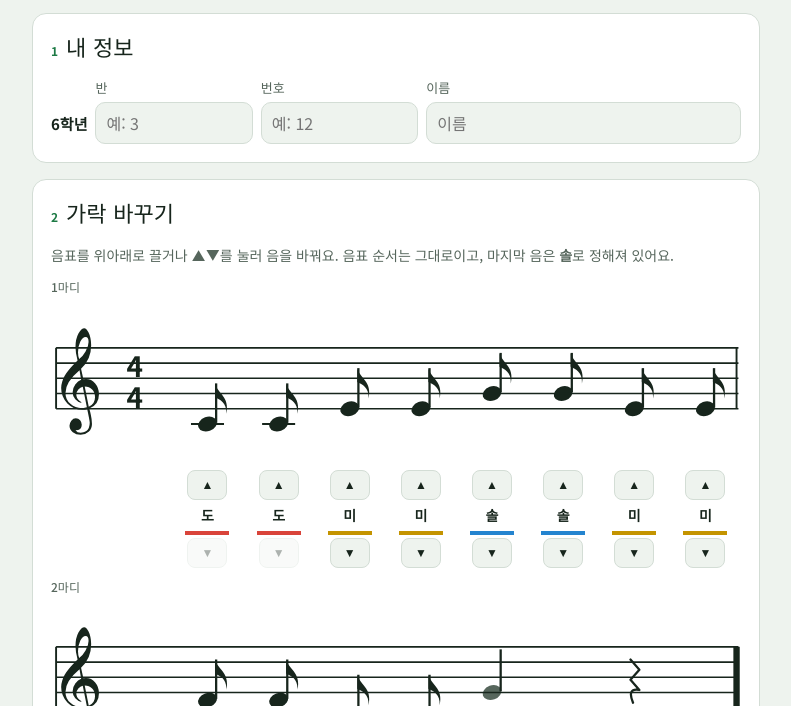
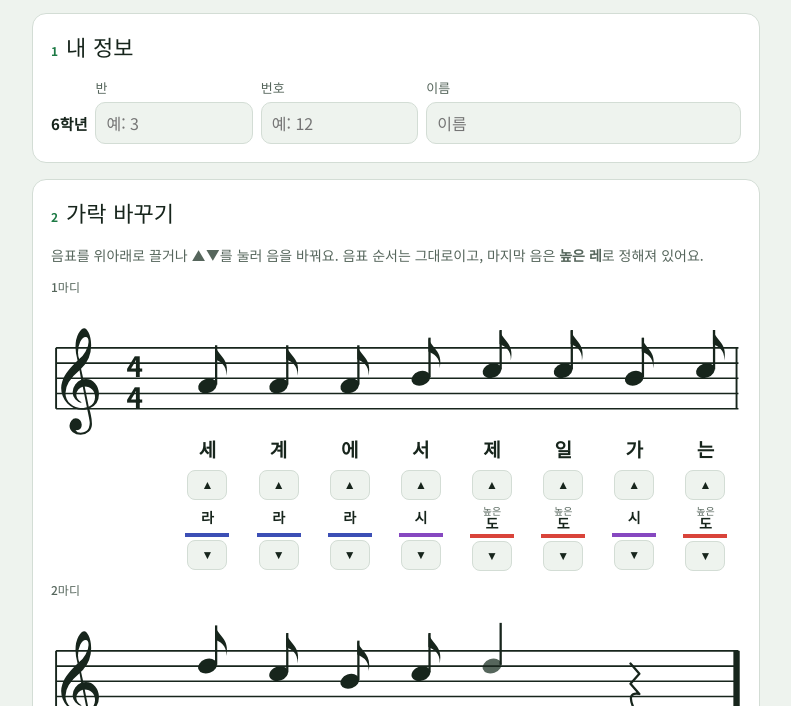
Before and after one commit to ksy050501-debug/music_shootdori, a plain HTML site: page index.html in a window 1280 px wide. Shown: the part 94-800 px from the top of the page, without its empty margins (244-1035 px from the left). Drawn offline with Linux system fonts and the light colour scheme.

Commit message:
가사 추가 및 최초 가락을 라라라시도도시도레도시도레로 변경

```diff
--- a/index.html
+++ b/index.html
@@ -13,7 +13,7 @@
   --bg: #eef3ee; --surface: #ffffff; --ink: #17251c; --muted: #56665c; --line: #d3ddd5;
   --accent: #1d7a45; --accent-soft: #dcefe3; --accent-ink: #ffffff;
   --play: #f0b400; --play-soft: #fff4cf; --ok: #1d7a45; --danger: #b3261e;
-  --p0: #d9443a; --p1: #e7801f; --p2: #c49400; --p3: #2f9a49; --p4: #2484cf; --p5: #3c4fb5; --p6: #8648c0; --p7: #d9443a;
+  --p0: #d9443a; --p1: #e7801f; --p2: #c49400; --p3: #2f9a49; --p4: #2484cf; --p5: #3c4fb5; --p6: #8648c0; --p7: #d9443a; --p8: #e7801f;
   --font-display: "Jua", "Noto Sans KR", system-ui, sans-serif;
   --font-body: "Noto Sans KR", system-ui, -apple-system, "Apple SD Gothic Neo", "Malgun Gothic", sans-serif;
   --radius: 14px;
@@ -24,7 +24,7 @@
     --bg: #0e1611; --surface: #16221a; --ink: #e5eee7; --muted: #9db0a3; --line: #2a3b30;
     --accent: #48bf78; --accent-soft: #1d3a27; --accent-ink: #08170d;
     --play: #ffcc33; --play-soft: #3a3214; --ok: #48bf78; --danger: #ff8a80;
-    --p0: #ff6f63; --p1: #ffa04d; --p2: #e8bf2c; --p3: #55c46f; --p4: #4fb0f5; --p5: #8494ff; --p6: #b98af0; --p7: #ff6f63;
+    --p0: #ff6f63; --p1: #ffa04d; --p2: #e8bf2c; --p3: #55c46f; --p4: #4fb0f5; --p5: #8494ff; --p6: #b98af0; --p7: #ff6f63; --p8: #ffa04d;
     color-scheme: dark;
   }
 }
@@ -120,7 +120,7 @@ details.teacher .inner { display: grid; gap: 8px; padding-top: 8px; }
 
   <section class="card" aria-labelledby="h-score">
     <h2 id="h-score"><span class="step">2</span>가락 바꾸기</h2>
-    <p class="hint">음표를 위아래로 끌거나 ▲▼를 눌러 음을 바꿔요. 음표 순서는 그대로이고, 마지막 음은 <b>솔</b>로 정해져 있어요.</p>
+    <p class="hint">음표를 위아래로 끌거나 ▲▼를 눌러 음을 바꿔요. 음표 순서는 그대로이고, 마지막 음은 <b>높은 레</b>로 정해져 있어요.</p>
     <div class="score" id="score"></div>
     <div class="tools">
       <button class="btn" id="btn-sample" type="button">예시 가락으로</button>
@@ -184,17 +184,17 @@ details.teacher .inner { display: grid; gap: 8px; padding-top: 8px; }
   "use strict";
   // ▼ 선생님 설정: Canva 제출 페이지 주소를 따옴표 안에 넣으세요. 비워 두면 버튼이 숨겨져요.
   const CANVA_URL = "";
-  // ▼ 선생님 설정: 가사를 따옴표 안에 넣으세요. 띄어쓰기는 무시하고 한 글자씩 음표 13개(8분음표 12개 + 마지막 솔)에 붙어요.
-  const LYRICS = "";
+  // ▼ 선생님 설정: 가사를 따옴표 안에 넣으세요. 띄어쓰기는 무시하고 한 글자씩 음표 13개(8분음표 12개 + 마지막 높은 레)에 붙어요.
+  const LYRICS = "세계에서제일가는스트라이커";
   const TEMPO = 120; // 보통 빠르게
   const SYL = Array.from(LYRICS.replace(/\s+/g, "")).slice(0, 13);
 
-  const NAMES = ["도", "레", "미", "파", "솔", "라", "시", "도"];
-  const FULL = ["도", "레", "미", "파", "솔", "라", "시", "높은 도"];
-  const FREQ = [261.63, 293.66, 329.63, 349.23, 392.0, 440.0, 493.88, 523.25];
-  const PCOL = ["#d9443a", "#e7801f", "#c49400", "#2f9a49", "#2484cf", "#3c4fb5", "#8648c0", "#d9443a"];
-  const SOL = 4, N = 12;
-  const SAMPLE = [0, 0, 2, 2, 4, 4, 2, 2, 3, 3, 1, 1];
+  const NAMES = ["도", "레", "미", "파", "솔", "라", "시", "도", "레"];
+  const FULL = ["도", "레", "미", "파", "솔", "라", "시", "높은 도", "높은 레"];
+  const FREQ = [261.63, 293.66, 329.63, 349.23, 392.0, 440.0, 493.88, 523.25, 587.33];
+  const PCOL = ["#d9443a", "#e7801f", "#c49400", "#2f9a49", "#2484cf", "#3c4fb5", "#8648c0", "#d9443a", "#e7801f"];
+  const SOL = 4, FINAL = 8, N = 12;
+  const SAMPLE = [5, 5, 5, 6, 7, 7, 6, 7, 8, 7, 6, 7];
   const $ = (id) => document.getElementById(id);
   const store = {
     get(k) { try { return JSON.parse(localStorage.getItem(k)); } catch (e) { return null; } },
@@ -203,7 +203,7 @@ details.teacher .inner { display: grid; gap: 8px; padding-top: 8px; }
 
   // ---------- state ----------
   const draft = store.get("sd-draft") || {};
-  const validMel = (m) => Array.isArray(m) && m.length === N && m.every(v => Number.isInteger(v) && v >= 0 && v <= 7);
+  const validMel = (m) => Array.isArray(m) && m.length === N && m.every(v => Number.isInteger(v) && v >= 0 && v <= 8);
   let melody = validMel(draft.melody) ? draft.melody.slice() : SAMPLE.slice();
   let undoStack = [];
   let timbre = ["piano", "xylo", "rec"].includes(draft.timbre) ? draft.timbre : "piano";
@@ -233,7 +233,7 @@ details.teacher .inner { display: grid; gap: 8px; padding-top: 8px; }
   function notePrims(bar, c, m) {
     const out = [];
     if (c.k === "r") { const x = c.cx; out.push({ t: "rest", x }); return out; }
-    const p = c.k === "q" ? SOL : m[c.i];
+    const p = c.k === "q" ? FINAL : m[c.i];
     const y = yOf(p), x = c.cx;
     if (p === 0) out.push({ t: "ledger", x, y: 100 });
     out.push({ t: "head", x, y, fixed: c.k === "q" });
@@ -291,7 +291,7 @@ details.teacher .inner { display: grid; gap: 8px; padding-top: 8px; }
           d.append(up, chip, dn); ne.chip = chip; ne.up = up; ne.dn = dn;
         } else if (c.k === "q") {
           const sp = document.createElement("div"); sp.style.height = "30px";
-          const chip = document.createElement("div"); chip.className = "chip"; chip.style.setProperty("--c", "var(--p4)"); chip.textContent = "솔";
+          const chip = document.createElement("div"); chip.className = "chip"; chip.style.setProperty("--c", "var(--p8)"); chip.innerHTML = "<small>높은</small>레";
           const lk = document.createElement("div"); lk.className = "lock"; lk.textContent = "고정";
           d.append(sp, chip, lk);
         } else {
@@ -305,7 +305,7 @@ details.teacher .inner { display: grid; gap: 8px; padding-top: 8px; }
       wrap.appendChild(ctrls); host.appendChild(wrap);
       let dragCol = null;
       const toLocal = (ev) => { const pt = svg.createSVGPoint(); pt.x = ev.clientX; pt.y = ev.clientY; return pt.matrixTransform(svg.getScreenCTM().inverse()); };
-      const pitchAt = (y) => Math.max(0, Math.min(7, Math.round((100 - y) / 6)));
+      const pitchAt = (y) => Math.max(0, Math.min(8, Math.round((100 - y) / 6)));
       svg.addEventListener("pointerdown", (ev) => {
         const p = toLocal(ev);
         const c = bar.cols.find(c => c.k === "e" && p.x >= c.x0 && p.x < c.x1);
@@ -336,15 +336,15 @@ details.teacher .inner { display: grid; gap: 8px; padding-top: 8px; }
     for (let i = 0; i < N; i++) {
       const ne = noteEls["e" + i]; const p = melody[i];
       ne.chip.style.setProperty("--c", `var(--p${p})`);
-      ne.chip.innerHTML = p === 7 ? "<small>높은</small>도" : NAMES[p];
-      ne.up.disabled = p >= 7; ne.dn.disabled = p <= 0;
+      ne.chip.innerHTML = p >= 7 ? "<small>높은</small>" + NAMES[p] : NAMES[p];
+      ne.up.disabled = p >= 8; ne.dn.disabled = p <= 0;
     }
   }
 
   function pushHistory() { undoStack.push(melody.slice()); if (undoStack.length > 50) undoStack.shift(); $("btn-undo").disabled = false; }
   function changed() { drawNotes(); saveDraft(); markDirty(); }
   function setPitch(i, p, preview, noHistory) {
-    p = Math.max(0, Math.min(7, p));
+    p = Math.max(0, Math.min(8, p));
     if (melody[i] === p) return;
     if (!noHistory) pushHistory();
     melody[i] = p; changed();
@@ -424,7 +424,7 @@ details.teacher .inner { display: grid; gap: 8px; padding-top: 8px; }
     if (o.count) for (let b = 0; b < 4; b++) stick(t0 + b * beat, b === 0);
     const start = t0 + (o.count ? 4 : 0) * beat;
     if (o.acc) ACC.forEach(b => tamb(start + b * beat, ACCENT.has(b)));
-    const seq = m.map((p, i) => ({ p, b: i * 0.5, d: 0.5, key: "e" + i })).concat([{ p: SOL, b: 6, d: 1, key: "q" }, { p: null, b: 7, d: 1, key: "r" }]);
+    const seq = m.map((p, i) => ({ p, b: i * 0.5, d: 0.5, key: "e" + i })).concat([{ p: FINAL, b: 6, d: 1, key: "q" }, { p: null, b: 7, d: 1, key: "r" }]);
     seq.forEach(ev => {
       if (o.mel && ev.p !== null) tone(ev.p, start + ev.b * beat, ev.d * beat, 0.32);
       if (onHi) {
@@ -458,7 +458,7 @@ details.teacher .inner { display: grid; gap: 8px; padding-top: 8px; }
     const parts = String(line).trim().split("|");
     if (parts.length < 5 || parts[0].trim().toUpperCase() !== "SD") return null;
     const digits = parts[4].trim();
-    if (!/^[1-8]{12}$/.test(digits)) return null;
+    if (!/^[1-9]{12}$/.test(digits)) return null;
     return { name: parts[3].trim(), melody: digits.split("").map(d => +d - 1) };
   }
 
@@ -531,7 +531,7 @@ details.teacher .inner { display: grid; gap: 8px; padding-top: 8px; }
         const cx = PAD + c.cx * sc;
         let label, col;
         if (c.k === "e") { const p = melody[c.i]; label = FULL[p]; col = PCOL[p]; }
-        else if (c.k === "q") { label = "솔"; col = PCOL[4]; }
+        else if (c.k === "q") { label = FULL[FINAL]; col = PCOL[FINAL]; }
         else { label = "쉼"; col = null; }
         g.textAlign = "center"; g.textBaseline = "middle";
         g.fillStyle = col ? "#17251c" : "#56665c";
@@ -597,7 +597,7 @@ details.teacher .inner { display: grid; gap: 8px; padding-top: 8px; }
     if (playing && playingOwner === tState) { stopAll(); return; }
     const p = parseCode($("t-code").value);
     if (!p) { setStatus("t-status", "코드를 읽지 못했어요. SD|반|번호|이름|숫자 12개 모양인지 확인해 주세요.", "err"); return; }
-    setStatus("t-status", p.name + " · " + p.melody.map(v => FULL[v]).join(" ") + " | 솔");
+    setStatus("t-status", p.name + " · " + p.melody.map(v => FULL[v]).join(" ") + " | " + FULL[FINAL]);
     play(p.melody, { tempo: TEMPO, mel: true, acc: true, count: true }, tState, null);
   });
 
```
